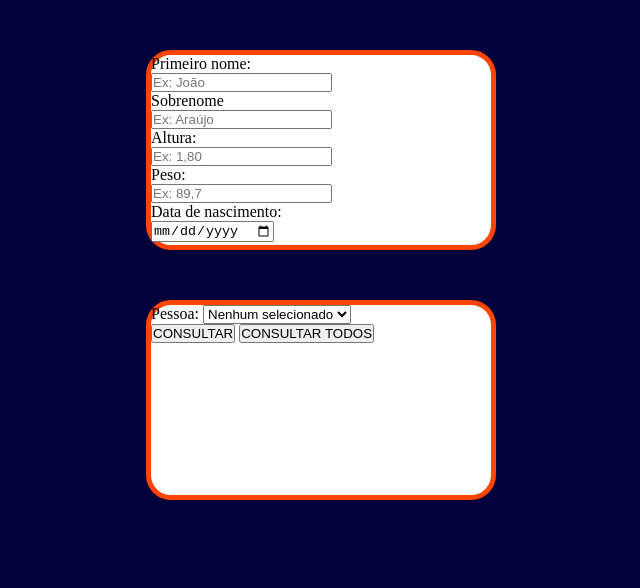
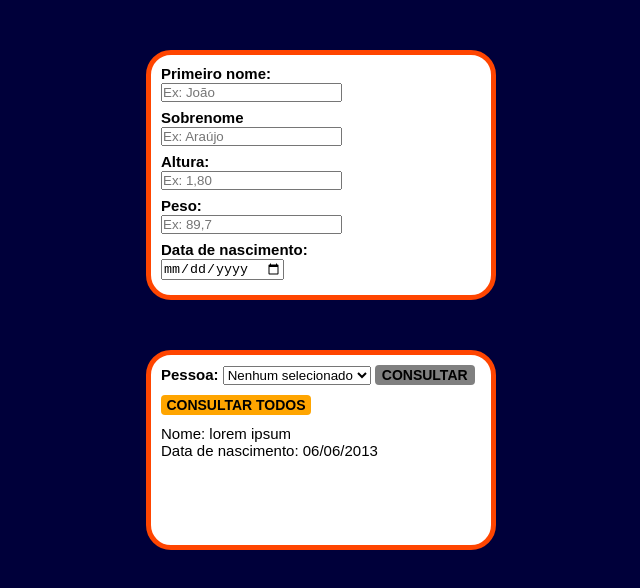
Before and after one commit to Thiago-Henrique-Santos/LearningProjects, a plain HTML site: page SimpleObjectRegister/index.html in a window 1280 px wide. Shown: the whole page, without its empty margins (319-959 px from the left). Drawn offline with Linux system fonts and the light colour scheme.

Commit message:
Concluindo estilização (CSS) do projeto Simple Object Register

```diff
--- a/SimpleObjectRegister/index.html
+++ b/SimpleObjectRegister/index.html
@@ -10,13 +10,13 @@
     <main id="container">
         <section id="register">
             <label for="firstName" class="register">Primeiro nome:</label><br>
-            <input placeholder="Ex: João" type="text" autocomplete="name" name="firstName"><br>
+            <input placeholder="Ex: João" type="text" autocomplete="name" name="firstName" class="register"><br>
             <label for="lastName" class="register">Sobrenome</label><br>
-            <input placeholder="Ex: Araújo" type="text" autocomplete="name" name="lastName"><br>
+            <input placeholder="Ex: Araújo" type="text" autocomplete="name" name="lastName" class="register"><br>
             <label for="height" class="register">Altura:</label><br>
-            <input placeholder="Ex: 1,80" type="text" autocomplete="name" name="height"><br>
+            <input placeholder="Ex: 1,80" type="text" autocomplete="name" name="height" class="register"><br>
             <label for="weight" class="register">Peso:</label><br>
-            <input placeholder="Ex: 89,7" type="text" autocomplete="name" name="weight"><br>
+            <input placeholder="Ex: 89,7" type="text" autocomplete="name" name="weight" class="register"><br>
             <label for="birthdate" class="register">Data de nascimento:</label><br>
             <input type="date" autocomplete="name" name="birthdate">
         </section>
@@ -26,11 +26,14 @@
                 <label for="person" class="read">Pessoa: </label>
                 <select name="person" class="read">
                     <option value="0">Nenhum selecionado</option>
-                </select><br>
-                <button class="read" id="readPerson">CONSULTAR</button>
+                </select>
+                <button class="read" id="readPerson">CONSULTAR</button><br>
                 <button class="read" id="readAll">CONSULTAR TODOS</button>
             </div>
-            <div id="showInformations"></div>
+            <div id="showInformations">
+                Nome: lorem ipsum<br>
+                Data de nascimento: 06/06/2013
+            </div>
         </section>
     </main>
 </body>
--- a/SimpleObjectRegister/style.css
+++ b/SimpleObjectRegister/style.css
@@ -20,12 +20,52 @@ section {
     margin-bottom: 50px;
     border: 5px solid orangered;
     border-radius: 25px;
+    padding: 10px;
 }
 
 section#register {
-    height: 200px;
+    height: 250px;
 }
 
 section#read {
     min-height: 200px;
 }
+
+label {
+    font-family: Arial, Helvetica, sans-serif;
+    font-size: 15px;
+    font-weight: bold;
+    color: black;
+}
+
+input.register {
+    margin-bottom: 7px;
+}
+
+button {
+    height: 20px;
+    border: none;
+    border-radius: 4px;
+    font-family: Arial, Helvetica, sans-serif;
+    font-size: 14px;
+    font-weight: bold;
+    color: black;
+}
+
+button#readPerson {
+    width: 100px;
+    background-color: gray;
+}
+
+button#readAll {
+    margin-top: 10px;
+    width: 150px;
+    background-color: orange;
+}
+
+div#showInformations {
+    margin-top: 10px;
+    font-family: Arial, Helvetica, sans-serif;
+    font-size: 15px;
+    color: black;
+}
```
